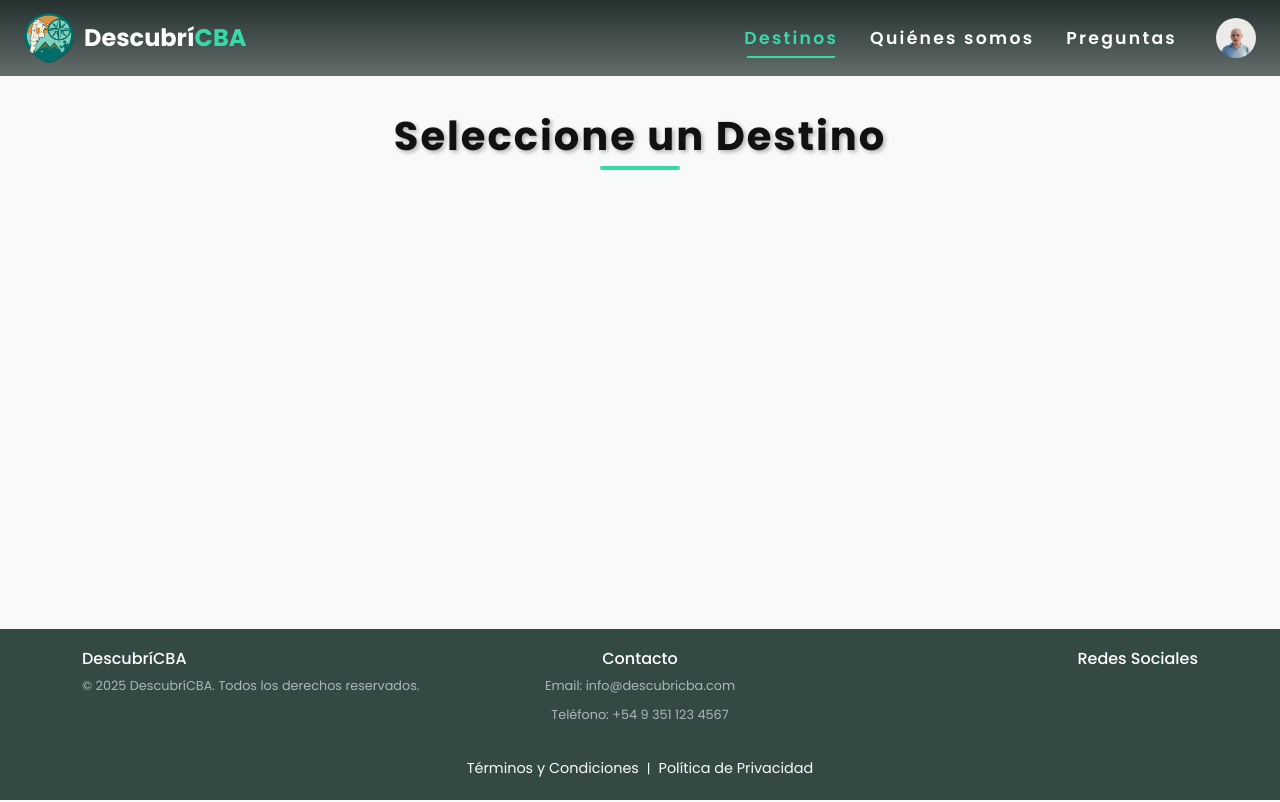
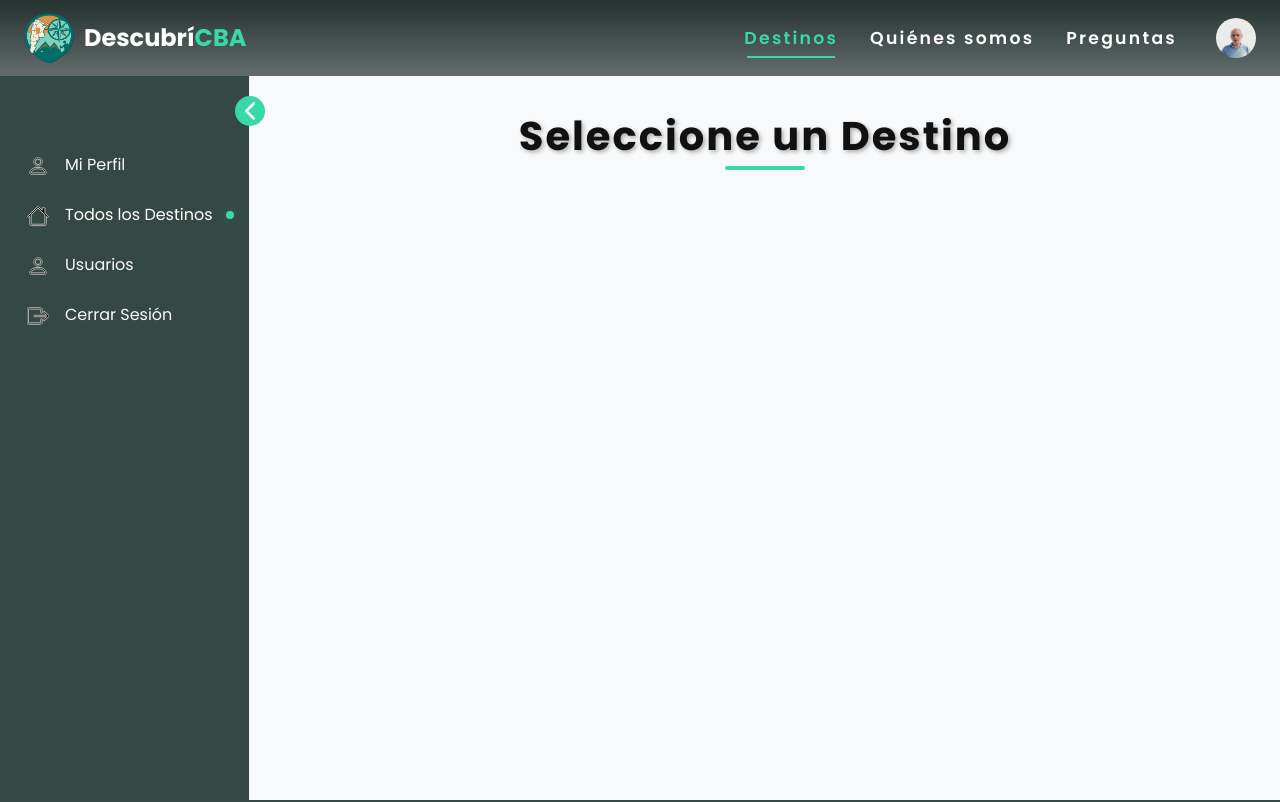
Before and after one commit to Paz-Santangelo/Frontend-DescubriCBA, a React (Vite) app: page /destinos in a window 1280 px wide. Shown: the top 802 px of the page. Built offline with nearby package versions, Linux system fonts and the light colour scheme.

Commit message:
Se ha agregado la funcionalidad para que se visualice el sidebar en DestinationsList.jsx cuando el usuario ha iniciado sesion con su respectivo rol. Caso contrario, no se visualizara el mismo.

```diff
--- a/src/App.jsx
+++ b/src/App.jsx
@@ -12,39 +12,58 @@ import Preguntas from "./pages/preguntas/Preguntas";
 import MyProfile from "./pages/myProfile/MyProfile.jsx";
 import DestinationsList from "./pages/destinationsList/DestinationsList.jsx";
 import LayoutPrivado from "./layouts/LayoutPrivado.jsx";
-import { UserProvider } from "./context/UserContext";
+import { UserProvider, useUser } from "./context/UserContext";
 import { useState } from "react";
 
-function App() {
+// Componente que contiene la lógica de las rutas y puede acceder al contexto
+function AppContent() {
   const [toggled, setToggled] = useState(false);
+  const { user } = useUser();
+  const isLoggedIn = user && user.role;
 
   return (
-    <UserProvider>
     <Router>
       <div className="d-flex flex-column min-vh-100">
         <AppNavbar setToggled={() => setToggled(!toggled)} />
         <main className="flex-grow-1">
           <Routes>
+            {/* Rutas Públicas */}
             <Route path="/" element={<Home />} />
             <Route path="/login" element={<Login />} />
             <Route path="/registro" element={<Registro />} />
             <Route path="/quienes" element={<Quienes />} />
             <Route path="/preguntas" element={<Preguntas />} />
+
+            {/* Si el usuario NO está logueado, /destinos es pública y sin sidebar */}
+            {!isLoggedIn && (
               <Route path="/destinos" element={<DestinationsList />} />
+            )}
 
-              {/* Rutas privadas (con sidebar) */}
+            {/* Rutas Privadas: Si el usuario SÍ está logueado, se renderizan dentro del LayoutPrivado */}
+            {isLoggedIn && (
               <Route
                 element={
                   <LayoutPrivado toggled={toggled} setToggled={setToggled} />
                 }
               >
+                <Route path="/destinos" element={<DestinationsList />} />
                 <Route path="/mi-perfil" element={<MyProfile />} />
+                {/* Agrega aquí cualquier otra ruta privada que necesites */}
               </Route>
+            )}
           </Routes>
         </main>
         <Footer />
       </div>
     </Router>
+  );
+}
+
+// Componente principal que provee el contexto
+function App() {
+  return (
+    <UserProvider>
+      <AppContent />
     </UserProvider>
   );
 }
--- a/src/components/navbar/Navbar.jsx
+++ b/src/components/navbar/Navbar.jsx
@@ -18,7 +18,7 @@ function AppNavbar({ setToggled }) {
   const isLoggedIn = user && user.role;
 
   // El botón del sidebar solo debe aparecer en las rutas que usan LayoutPrivado
-  const privatePaths = ["/mi-perfil"];
+  const privatePaths = ["/mi-perfil", "/destinos"];
   const showSidebarToggle = privatePaths.includes(location.pathname);
 
   const navbarClasses = `py-2 custom-navbar`;
--- a/src/pages/destinationsList/DestinationsList.jsx
+++ b/src/pages/destinationsList/DestinationsList.jsx
@@ -1,11 +1,17 @@
+import { useUser } from "../../context/UserContext";
 import "./destinationsList.css";
 
-const destinationList = () => {
+const DestinationsList = () => {
+  const { user } = useUser();
+  const isLoggedIn = user && user.role;
+
   return (
-    <div className="destinations-container">
+    <div
+      className={`destinations-container ${isLoggedIn ? "logged-in" : ""}`}
+    >
       <h2 className="destinations-title">Seleccione un Destino</h2>
     </div>
   );
 };
 
-export default destinationList;
+export default DestinationsList;
--- a/src/pages/destinationsList/destinationsList.css
+++ b/src/pages/destinationsList/destinationsList.css
@@ -1,5 +1,9 @@
 .destinations-container {
 	padding-top: 7rem;
+}
+
+.destinations-container.logged-in {
+	padding-top: 2rem;
 }
 
 .destinations-title {
```
Lines whose indentation alone changed are shown as unchanged.
